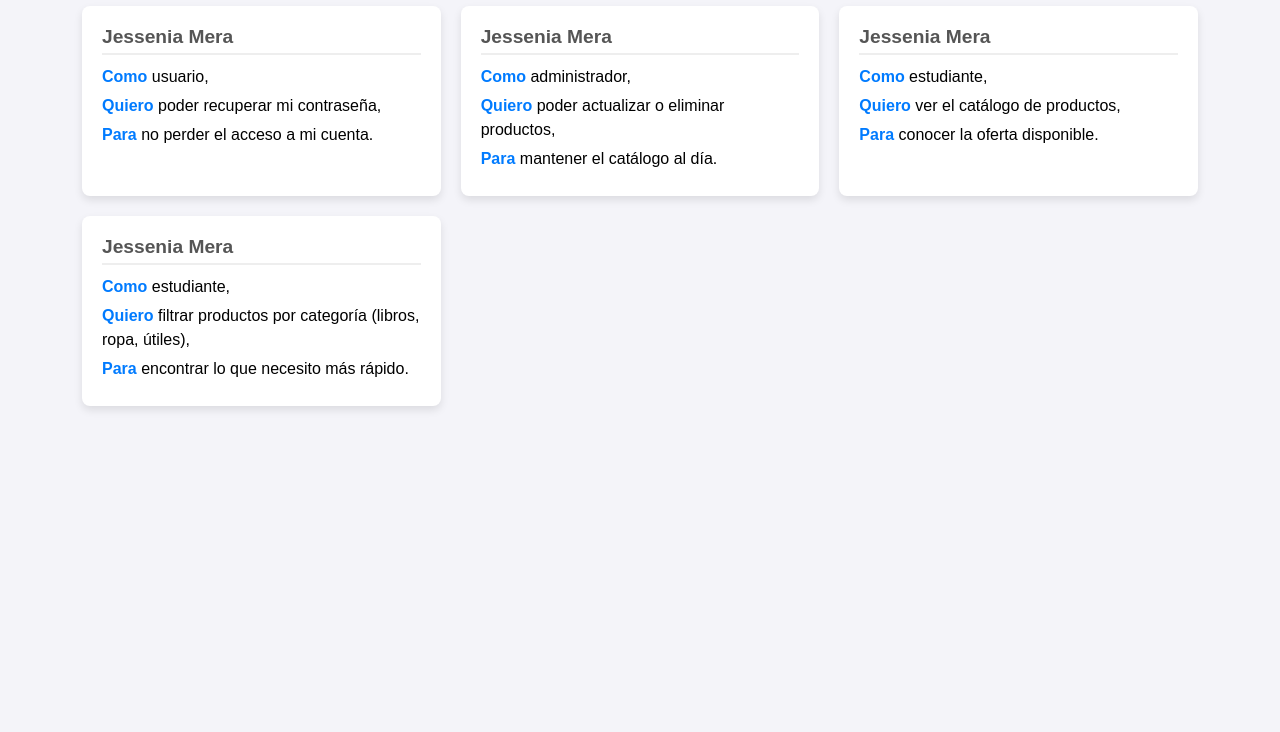
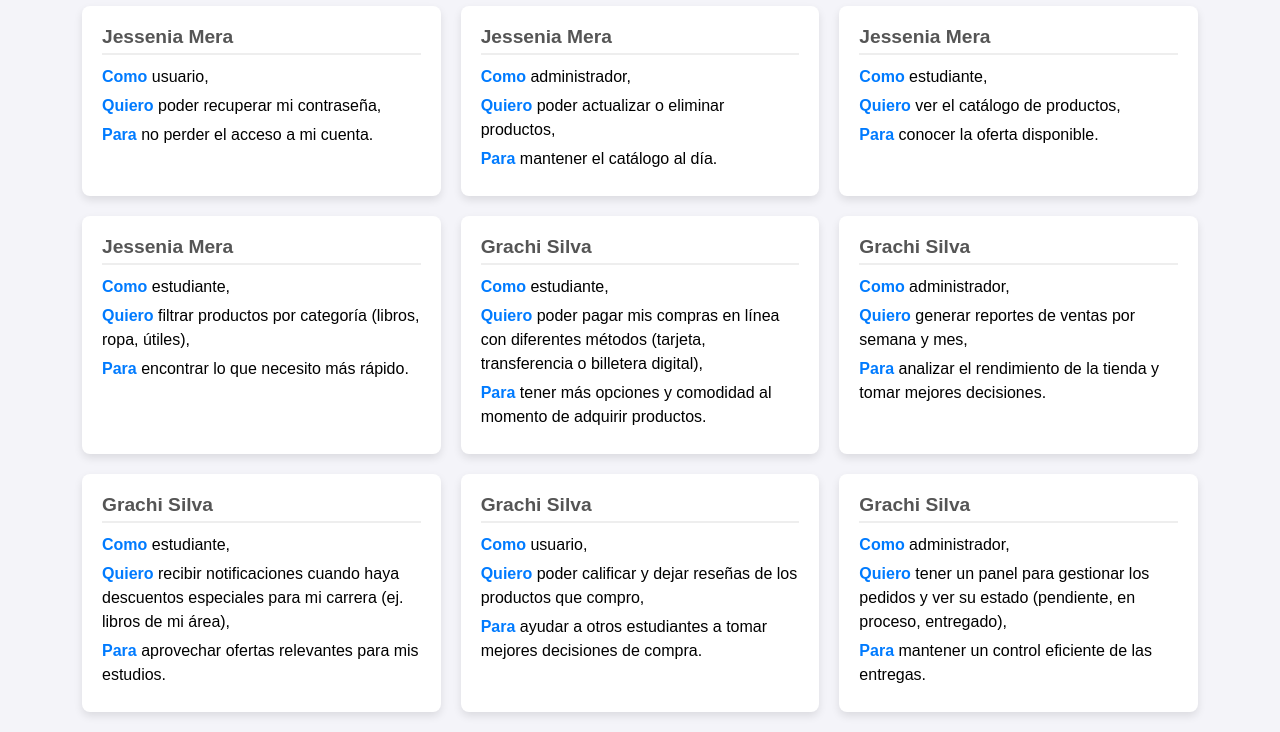
Before and after one commit to quinteroBilly/2025-IBM-1S-5B, a PHP site: page / in a window 1280 px wide. Shown: the part 738-1470 px from the top of the page. Before the commit the page ends 1148 px from the top, so only its background shows below. Run offline with PHP 8.4, Linux system fonts and the light colour scheme.

Commit message:
Grachi Silva

```diff
--- a/index.php
+++ b/index.php
@@ -232,6 +232,48 @@
                         <p><span class="keyword">Para</span> encontrar lo que necesito más rápido.</p>
                     </div>
                 </div>
+                <div class="card card-user-story">
+                    <div class="card-header">Grachi Silva</div>
+                    <div class="card-body">
+                        <p><span class="keyword">Como</span> estudiante,</p>
+                        <p><span class="keyword">Quiero</span> poder pagar mis compras en línea con diferentes métodos (tarjeta, transferencia o billetera digital),</p>
+                        <p><span class="keyword">Para</span> tener más opciones y comodidad al momento de adquirir productos.</p>
+                    </div>
+                </div>
+
+
+                 <div class="card card-user-story">
+                    <div class="card-header">Grachi Silva</div>
+                    <div class="card-body">
+                        <p><span class="keyword">Como</span> administrador,</p>
+                        <p><span class="keyword">Quiero</span> generar reportes de ventas por semana y mes,</p>
+                        <p><span class="keyword">Para</span> analizar el rendimiento de la tienda y tomar mejores decisiones.</p>
+                    </div>
+                </div>
+                 <div class="card card-user-story">
+                    <div class="card-header">Grachi Silva</div>
+                    <div class="card-body">
+                        <p><span class="keyword">Como</span> estudiante,</p>
+                        <p><span class="keyword">Quiero</span> recibir notificaciones cuando haya descuentos especiales para mi carrera (ej. libros de mi área),</p>
+                        <p><span class="keyword">Para</span> aprovechar ofertas relevantes para mis estudios.</p>
+                    </div>
+                </div>
+                 <div class="card card-user-story">
+                    <div class="card-header">Grachi Silva</div>
+                    <div class="card-body">
+                        <p><span class="keyword">Como</span> usuario,</p>
+                        <p><span class="keyword">Quiero</span> poder calificar y dejar reseñas de los productos que compro,</p>
+                        <p><span class="keyword">Para</span> ayudar a otros estudiantes a tomar mejores decisiones de compra.</p>
+                    </div>
+                </div>
+                 <div class="card card-user-story">
+                    <div class="card-header">Grachi Silva</div>
+                    <div class="card-body">
+                        <p><span class="keyword">Como</span> administrador,</p>
+                        <p><span class="keyword">Quiero</span> tener un panel para gestionar los pedidos y ver su estado (pendiente, en proceso, entregado),</p>
+                        <p><span class="keyword">Para</span> mantener un control eficiente de las entregas.</p>
+                    </div>
+                </div>
             </div>
         `;
 
@@ -268,32 +310,58 @@
 
                 <div class="card card-design-interface">
                     <img src="imagenes/1.jpg" alt="">
-                    <div class="card-description"></div>
+                    <div class="card-description">Registro de usuario</div>
                     <div class="card-author">Autor:Jessenia Mera</div>
                 </div>
-
                 <div class="card card-design-interface">
                     <img src="imagenes/2.jpg" alt="">
-                    <div class="card-description"></div>
+                    <div class="card-description">Recuperación de contraseña</div>
                     <div class="card-author">Autor: Jessenia Mera</div>
+                </div>
+                <div class="card card-design-interface">
+                    <img src="imagenes/3.jpg" alt=".">
+                    <div class="card-description">Actualizar Productos</div>
+                    <div class="card-author">Autor:Jessenia Mera</div>
+                </div>
+                <div class="card card-design-interface">
+                    <img src="imagenes/4.jpg" alt=".">
+                    <div class="card-description">Catalogo de productos</div>
+                    <div class="card-author">Autor:Jessenia Mera</div>
+                </div>
+                <div class="card card-design-interface">
+                    <img src="imagenes/5.jpg" alt=".">
+                    <div class="card-description">Filtrar Productos por categoria</div>
+                    <div class="card-author">Autor:Jessenia Mera</div>
                 </div>
 
 
 
+
                 <div class="card card-design-interface">
-                    <img src="imagenes/3.jpg" alt=".">
-                    <div class="card-description">.</div>
-                    <div class="card-author">Autor:Jessenia Mera</div>
+                    <img src="imagenes/6.jpg" alt="">
+                    <div class="card-description">Pagar mis compras en línea</div>
+                    <div class="card-author">Autor:Grachi Silva</div>
+                </div>
+
+                <div class="card card-design-interface">
+                    <img src="imagenes/7.jpg" alt="">
+                    <div class="card-description">Generar reportes de ventas</div>
+                    <div class="card-author">Autor: Grachi Silva</div>
                 </div>
                 <div class="card card-design-interface">
-                    <img src="imagenes/4.jpg" alt=".">
-                    <div class="card-description">.</div>
-                    <div class="card-author">Autor:Jessenia Mera</div>
+                    <img src="imagenes/8.jpg" alt=".">
+                    <div class="card-description">Recibir notificaciones</div>
+                    <div class="card-author">Autor:Grachi Silva</div>
                 </div>
                 <div class="card card-design-interface">
-                    <img src="imagenes/5.jpg" alt=".">
-                    <div class="card-description">..</div>
-                    <div class="card-author">Autor:Jessenia Mera</div>
+                    <img src="imagenes/9.jpg" alt=".">
+                    <div class="card-description"> Poder calificar y dejar reseñas de los productos</div>
+                    <div class="card-author">Autor:Grachi Silva</div>
+                </div>
+                <div class="card card-design-interface">
+                    <img src="imagenes/10.jpg" alt=".">
+                    <div class="card-description">Tener un panel para gestionar los pedidos</div>
+                    <div class="card-author">Autor:Grachi Silva</div>
                 </div>
             </div>
         `;
```
Also changed, not shown: imagenes/10.jpg (added), imagenes/6.jpg (added), imagenes/7.jpg (added), imagenes/8.jpg (added), imagenes/9.jpg (added).
